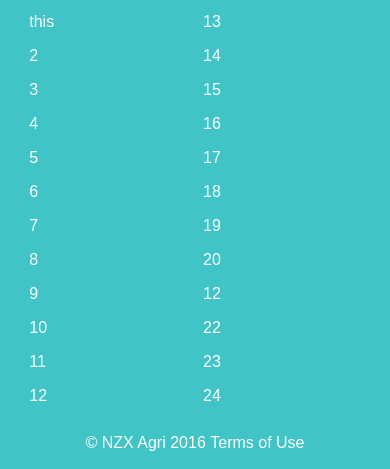
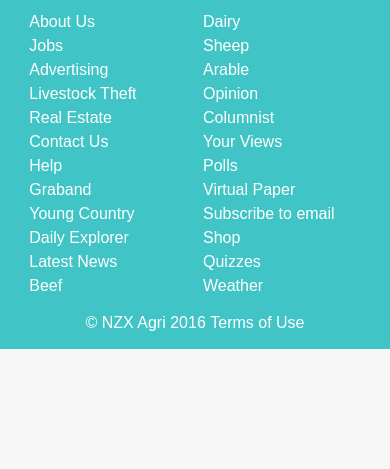
Before and after one commit to Devon-McGrath-github/BKA, a website: page index.html in a window 390 px wide. Shown: the part 4361-4830 px from the top of the page. After the commit the page ends 4710 px from the top, so only its background shows below. Drawn offline with nearby package versions, Linux system fonts and the light colour scheme.

Commit message:
totally revamped the footer and changed a LOT of code, using css columns now for responsive columns. If only I knew this at the start

```diff
--- a/index.html
+++ b/index.html
@@ -670,63 +670,36 @@
           </div>
 
           <div class="footer-links-container">
-            <!-- <div class="footer-col-2"> -->
-              <div class="footer-list">
-                <p>this</p>
-                <p>2</p>
-                <p>3</p>
-                <p>4</p>
-                <p>5</p>
-                <p>6</p>
-                <p>7</p>
-                <p>8</p>
-                <p>9</p>
-                <p>10</p>
-                <p>11</p>
-                <p>12</p>
-                <p>13</p>
-                <p>14</p>
-                <p>15</p>
-                <p>16</p>
-                <p>17</p>
-                <p>18</p>
-                <p>19</p>
-                <p>20</p>
-                <p>12</p>
-                <p>22</p>
-                <p>23</p>
-                <p>24</p>
-              <div>
-                <!-- <li><a href="#">About Us</a></li>
-                <li><a href="#">Jobs</a></li>
-                <li><a href="#">Advertising</a></li>
-                <li><a href="#">Livestock Theft</a></li>
-                <li><a href="#">Real Estate</a></li>
+            <div class="footer-list">
+              <a href="#">About Us</a>
+              <a href="#">Jobs</a>
+              <a href="#">Advertising</a>
+              <a href="#">Livestock Theft</a>
+              <a href="#">Real Estate</a>
 
-                <li><a href="#">Contact Us</a></li>
-                <li><a href="#">Help</a></li>
-                <li><a href="#">Graband</a></li>
-                <li><a href="#">Young Country</a></li>
-                <li><a href="#">Daily Explorer</a></li>
+              <a href="#">Contact Us</a>
+              <a href="#">Help</a>
+              <a href="#">Graband</a>
+              <a href="#">Young Country</a>
+              <a href="#">Daily Explorer</a>
 
-                <li><a href="#">Latest News</a></li>
-                <li><a href="#">Beef</a></li>
-                <li><a href="#">Dairy</a></li>
-                <li><a href="#">Sheep</a></li>
-                <li><a href="#">Arable</a></li>
+              <a href="#">Latest News</a>
+              <a href="#">Beef</a>
+              <a href="#">Dairy</a>
+              <a href="#">Sheep</a>
+              <a href="#">Arable</a>
 
-                <li><a href="#">Opinion</a></li>
-                <li><a href="#">Columnist</a></li>
-                <li><a href="#">Your Views</a></li>
-                <li><a href="#">Polls</a></li>
+              <a href="#">Opinion</a>
+              <a href="#">Columnist</a>
+              <a href="#">Your Views</a>
+              <a href="#">Polls</a>
 
-                <li><a href="#">Virtual Paper</a></li>
-                <li><a href="#">Subscribe to email</a></li>
-                <li><a href="#">Shop</a></li>
-                <li><a href="#">Quizzes</a></li>
-                <li><a href="#">Weather</a></li>
-              </ul> -->
-            <!-- </div> -->
+              <a href="#">Virtual Paper</a>
+              <a href="#">Subscribe to email</a>
+              <a href="#">Shop</a>
+              <a href="#">Quizzes</a>
+              <a href="#">Weather</a>
+            </div>
           </div>
         </div>
 
@@ -739,7 +712,6 @@
         </div>
       </div>
     </div>
-    <!-- footer ends here -->
 
     <!-- jquery inclusion -->
     <script src="resources/js/vendor/jquery.js"></script>
--- a/resources/_scss/library/navigation/_footer.scss
+++ b/resources/_scss/library/navigation/_footer.scss
@@ -78,11 +78,18 @@
   -webkit-columns: auto 2; /* Chrome, Safari, Opera */
   -moz-columns: auto 2; /* Firefox */
   columns: auto 2;
-  text-align: left;
+
   @include mquery(medium) {
     -webkit-columns: auto 5; /* Chrome, Safari, Opera */
     -moz-columns: auto 5; /* Firefox */
     columns: auto 5;
+  }
+  //styling of text/links
+  text-align: left;
+  padding-left: 0;
+  a {
+    color: $white;
+    display: block;
   }
 }
 
```
Also changed, not shown: resources/css/main.css, 1 other file.
